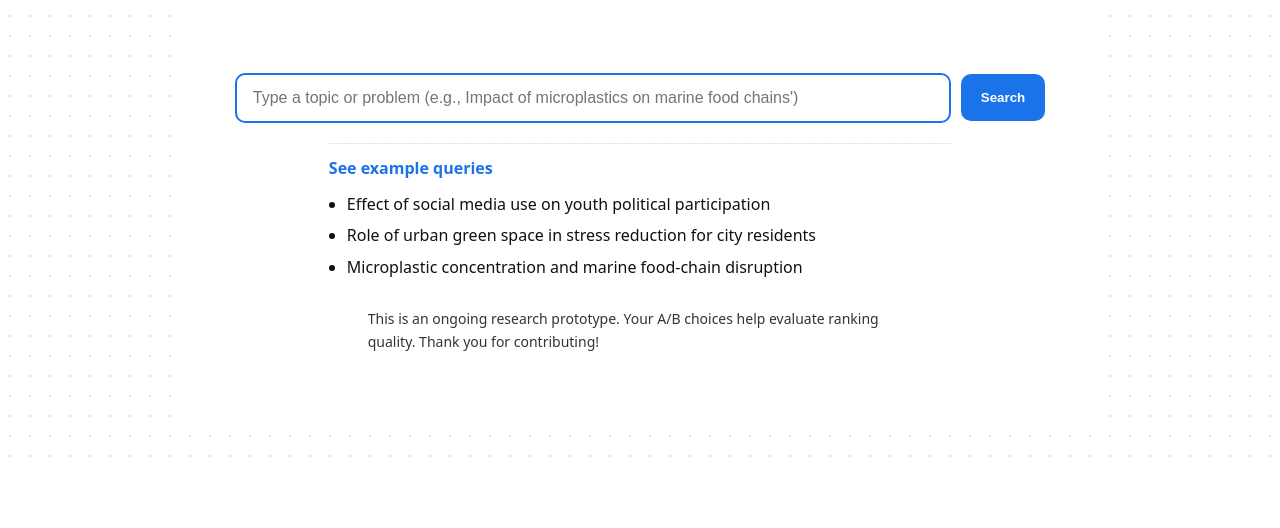
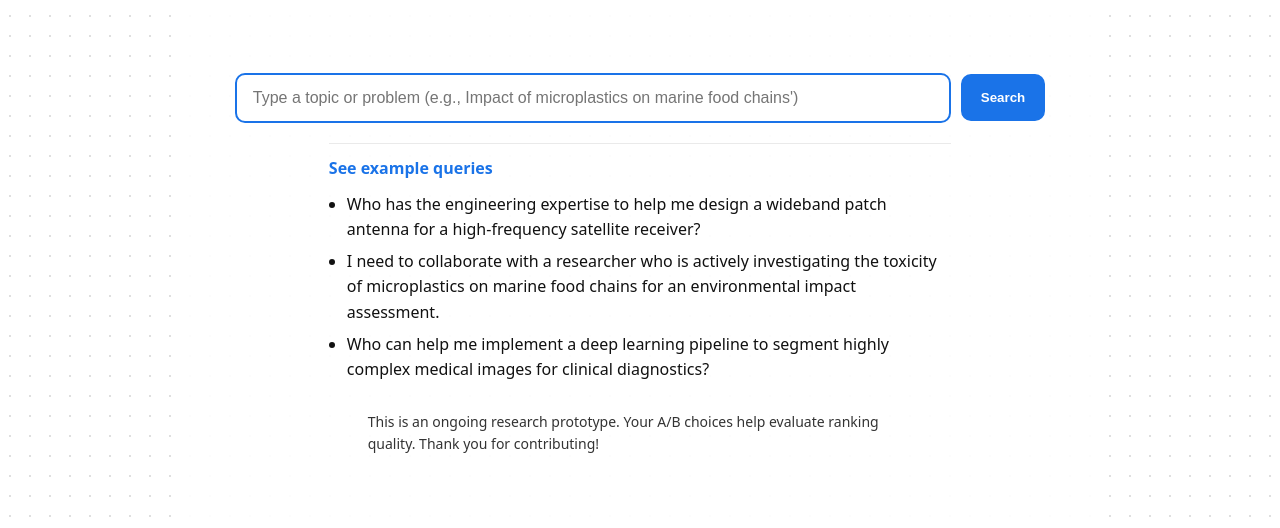
Before and after one commit to qznr/Skripsi, a Flask app: page / in a window 1280 px wide, after a click on "See example queries". Shown: the part 334-862 px from the top of the page. Before the commit the page ends 791 px from the top, so only its background shows below. Run offline with Flask 3, Linux system fonts and the light colour scheme; some libraries are stand-ins or nearby versions.

Commit message:
miscellenous

```diff
--- a/app/commands.py
+++ b/app/commands.py
@@ -493,7 +493,6 @@ async def _run_benchmark():
 
             query_results_cache[model['model_id']] = res
             query_metrics_cache[model['model_id']] = met
-            time.sleep(1)
 
         # ---------------------------------------------------------
         # STEP 2: GEMINI JUDGING (Using the isolated data)
@@ -551,7 +550,7 @@ async def _run_benchmark():
                         (winner_id, eval_id)
                     )
                 conn.commit()
-            time.sleep(5)
+            time.sleep(4)
 
     print("\nBenchmark Process Finished.")
 
--- a/app/llm_judge.py
+++ b/app/llm_judge.py
@@ -7,8 +7,7 @@ from google.genai import types
 # Gemini Client
 client = genai.Client(api_key=os.environ.get("GEMINI_API_KEY"))
 
-# Use the fast, free tier model
-MODEL_NAME = "gemini-3.5-flash"
+MODEL_NAME = "gemma-4-31b-it"
 
 def format_experts_for_prompt(experts_list):
     """Formats the expert list into a readable string for the LLM."""
--- a/app/templates/index.html
+++ b/app/templates/index.html
@@ -344,9 +344,9 @@
     <details>
       <summary>See example queries</summary>
       <ul>
-        <li>Effect of social media use on youth political participation</li>
-        <li>Role of urban green space in stress reduction for city residents</li>
-        <li>Microplastic concentration and marine food-chain disruption</li>
+        <li>Who has the engineering expertise to help me design a wideband patch antenna for a high-frequency satellite receiver?</li>
+        <li>I need to collaborate with a researcher who is actively investigating the toxicity of microplastics on marine food chains for an environmental impact assessment.</li>
+        <li>Who can help me implement a deep learning pipeline to segment highly complex medical images for clinical diagnostics?</li>
       </ul>
     </details>
 
```
Also changed, not shown: list_for_addendum.md (+3 -1 lines).
